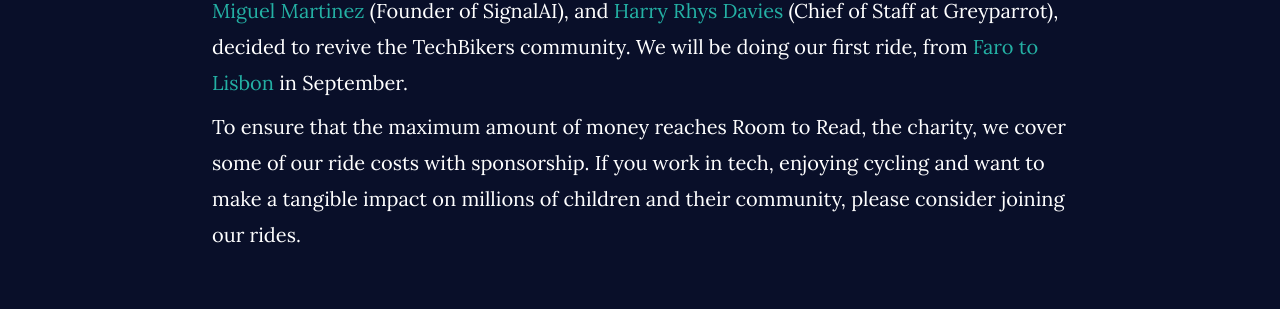
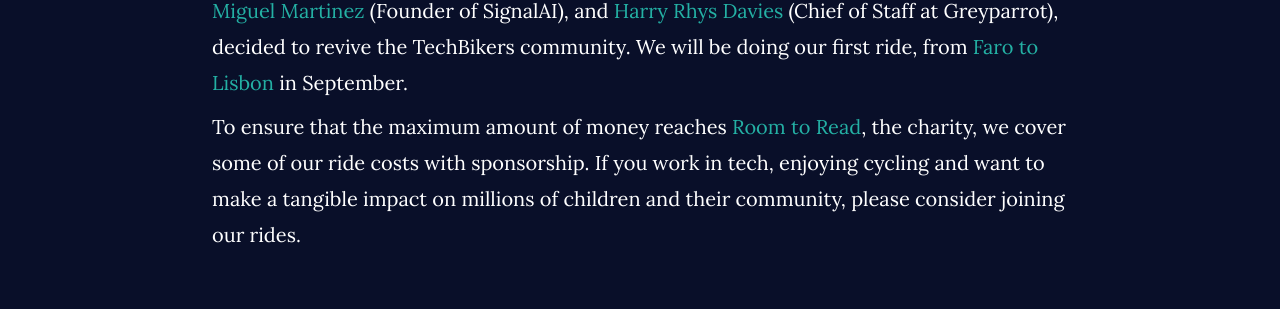
Before and after one commit to matthewcobb/techbikers, a Jekyll site: the page built from about.md, in a window 1280 px wide. Shown: the part 417-726 px from the top of the page. Built offline with Jekyll 4.4.1, drawn with Linux system fonts in a browser that asks for light colours; part of the change alters nothing that is shown.

```diff
--- a/about.md
+++ b/about.md
@@ -7,4 +7,4 @@ TechBikers was born in 2012 from Google Campus in London as a means for the tech
 
 In 2022, [Emmanuel Nataf](https://www.linkedin.com/in/emmanuelnataf/){:target="_blank"} (Founder of Reedsy), [Eduardo Paperini](https://www.linkedin.com/in/eduardopaperini){:target="_blank"} (Investor at Breed Reply), [Miguel Martinez](https://www.linkedin.com/in/miguelmalvarez){:target="_blank"} (Founder of SignalAI), and [Harry Rhys Davies](https://www.linkedin.com/in/harryrhysdavies){:target="_blank"} (Chief of Staff at Greyparrot), decided to revive the TechBikers community. We will be doing our first ride, from [Faro to Lisbon](/rides/faro-to-lisbon-2022) in September.
 
-To ensure that the maximum amount of money reaches Room to Read, the charity, we cover some of our ride costs with sponsorship. If you work in tech, enjoying cycling and want to make a tangible impact on millions of children and their community, please consider joining our rides.
+To ensure that the maximum amount of money reaches [Room to Read](https://www.roomtoread.org/){:target="_blank"}, the charity, we cover some of our ride costs with sponsorship. If you work in tech, enjoying cycling and want to make a tangible impact on millions of children and their community, please consider joining our rides.
```
